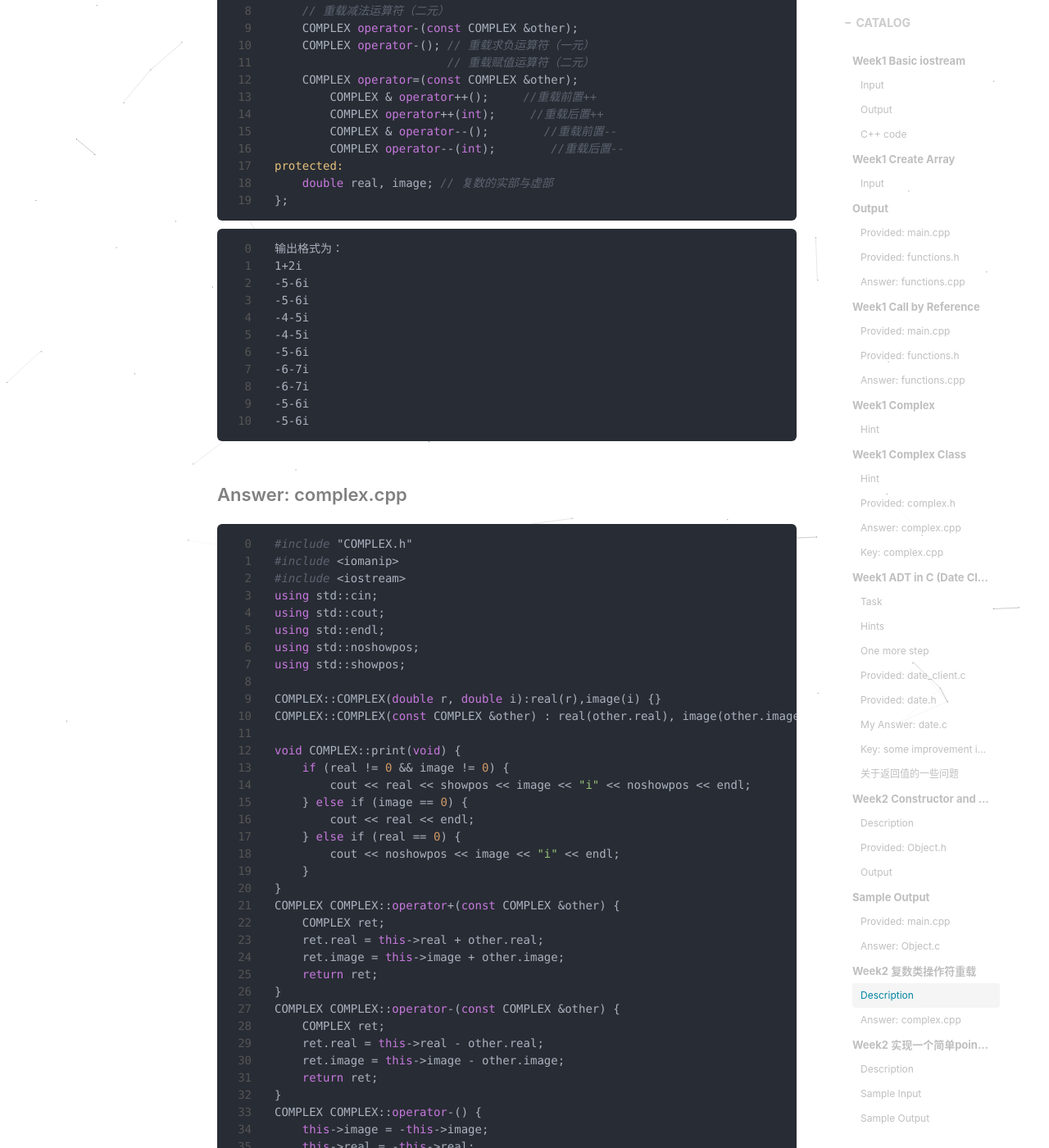
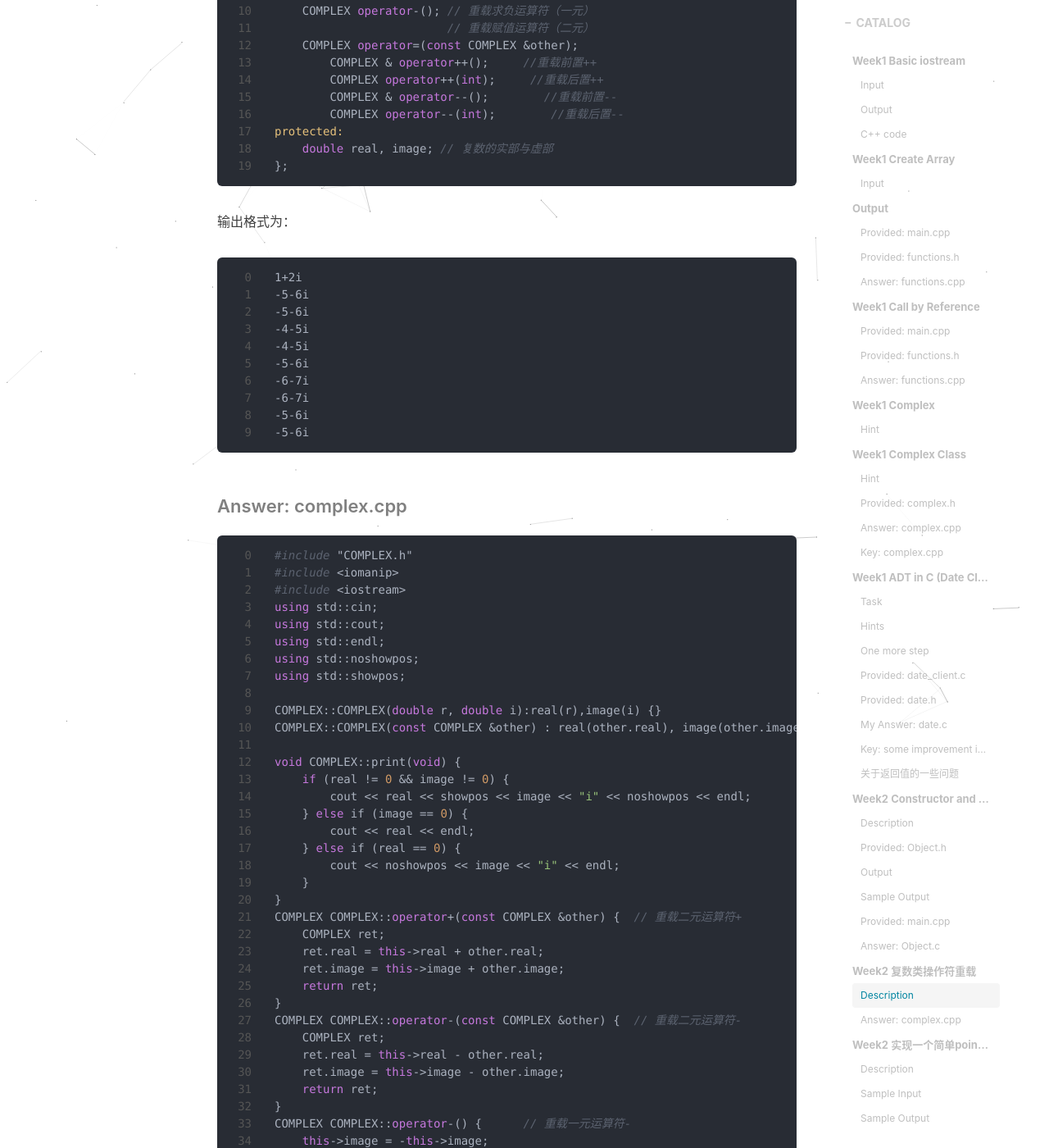
Before and after one commit to lzzmm/lzzmm.github.io, a Jekyll site: the page built from _posts/2020-04-09-cpp_tutorial.md, in a window 1280 px wide and 1400 px high, scrolled down 24519 px. Shown: the whole window at 82% size. Built offline with Jekyll 4.4.1, drawn with Linux system fonts in a browser that asks for light colours; nearby versions of some CDN libraries; formulas are drawn with MathJax 3; comment, search, counter and statistics services are not loaded; some of the changed text lies outside the part shown.

Commit message:
Update 2020-04-09-cpp_tutorial.md

````diff
--- a/_posts/2020-04-09-cpp_tutorial.md
+++ b/_posts/2020-04-09-cpp_tutorial.md
@@ -976,7 +976,8 @@
 ```
 #### Output
 Output should just be produced by the constructor and destructor of the Object class.
-## Sample Output
+
+#### Sample Output
 ```
 Object 1 is created, we've got 1 object(s) now!
 Object 2 is created, we've got 2 object(s) now!
@@ -1049,8 +1050,8 @@
 };
 ```
 
+输出格式为：
 ```
-输出格式为：
 1+2i
 -5-6i
 -5-6i
@@ -1087,19 +1088,19 @@
         cout << noshowpos << image << "i" << endl;
     }
 }
-COMPLEX COMPLEX::operator+(const COMPLEX &other) {
+COMPLEX COMPLEX::operator+(const COMPLEX &other) {  // 重载二元运算符+
     COMPLEX ret;
     ret.real = this->real + other.real;
     ret.image = this->image + other.image;
     return ret;
 }
-COMPLEX COMPLEX::operator-(const COMPLEX &other) {
+COMPLEX COMPLEX::operator-(const COMPLEX &other) {  // 重载二元运算符-
     COMPLEX ret;
     ret.real = this->real - other.real;
     ret.image = this->image - other.image;
     return ret;
 }
-COMPLEX COMPLEX::operator-() {
+COMPLEX COMPLEX::operator-() {      // 重载一元运算符-
     this->image = -this->image;
     this->real = -this->real;
     return *this;
@@ -1110,23 +1111,23 @@
     return *this;
 }
 
-COMPLEX &COMPLEX::operator++() {    //重载前置++
+COMPLEX &COMPLEX::operator++() {    // 重载前置++，返回指针
     this->image++;
     this->real++;
     return *this;
 }
-COMPLEX COMPLEX::operator++(int) {  //重载后置++
+COMPLEX COMPLEX::operator++(int) {  // 重载后置++
     COMPLEX ret(*this);
     this->image++;
     this->real++;
     return ret;
 }
-COMPLEX &COMPLEX::operator--() {
+COMPLEX &COMPLEX::operator--() {    // 重载前置--，返回指针
     this->image--;
     this->real--;
     return *this;
 }
-COMPLEX COMPLEX::operator--(int) {
+COMPLEX COMPLEX::operator--(int) {  // 重载后置--
     COMPLEX ret(*this);
     this->image--;
     this->real--;
````
